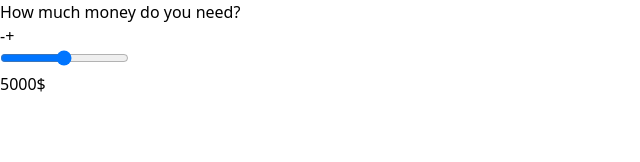
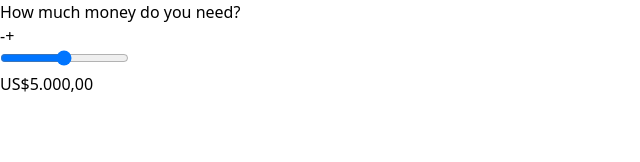
Before and after one commit to akhoz/Loan-Calculator, a React (Vite) app: page / in a window 1280 px wide. Shown: the top 162 px of the page, without its empty margins (0-640 px from the left). Built offline with nearby package versions, Linux system fonts and the light colour scheme.

Commit message:
improving project structure

```diff
--- a/src/App.jsx
+++ b/src/App.jsx
@@ -1,6 +1,7 @@
 import { useState } from "react";
 import Header from "./components/Header.jsx";
 import Button from "./components/Button.jsx";
+import { moneyFormat} from "./helpers";
 
 function App() {
     let [amount, setAmount] = useState(5000);
@@ -57,7 +58,7 @@ function App() {
                step="100"
                value={amount}
         />
-        <p className="text-center my-10 text-5xl font-extrabold text-indigo-600">{amount + "$"}</p>
+        <p className="text-center my-10 text-5xl font-extrabold text-indigo-600">{moneyFormat(amount)}</p>
     </div>
     )
 }
--- /dev/null
+++ b/src/helpers/index.js
@@ -0,0 +1,14 @@
+const moneyFormat = (value) => {
+    const formatter = new Intl.NumberFormat('id-ID', {
+        style: 'currency',
+        currency: 'USD'
+    })
+
+    return formatter.format(value)
+}
+
+
+
+export {
+    moneyFormat
+}
```
